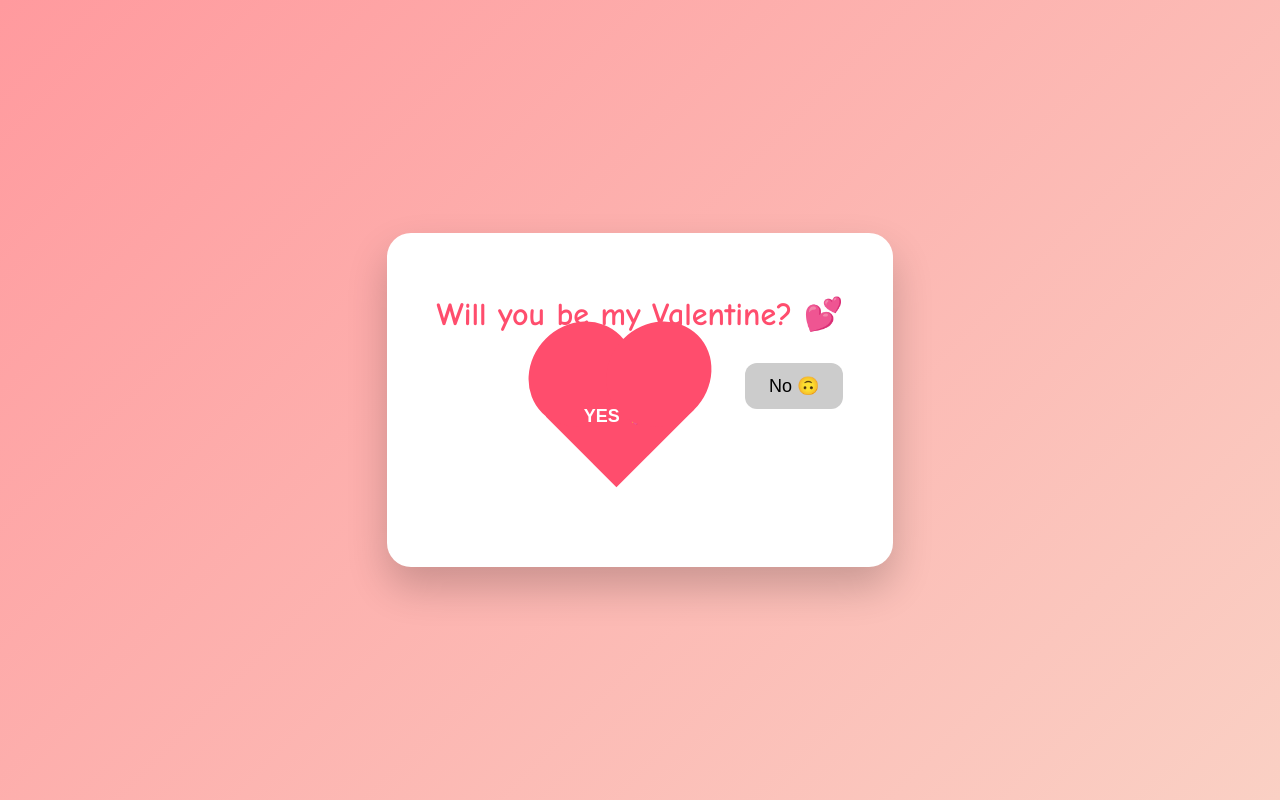
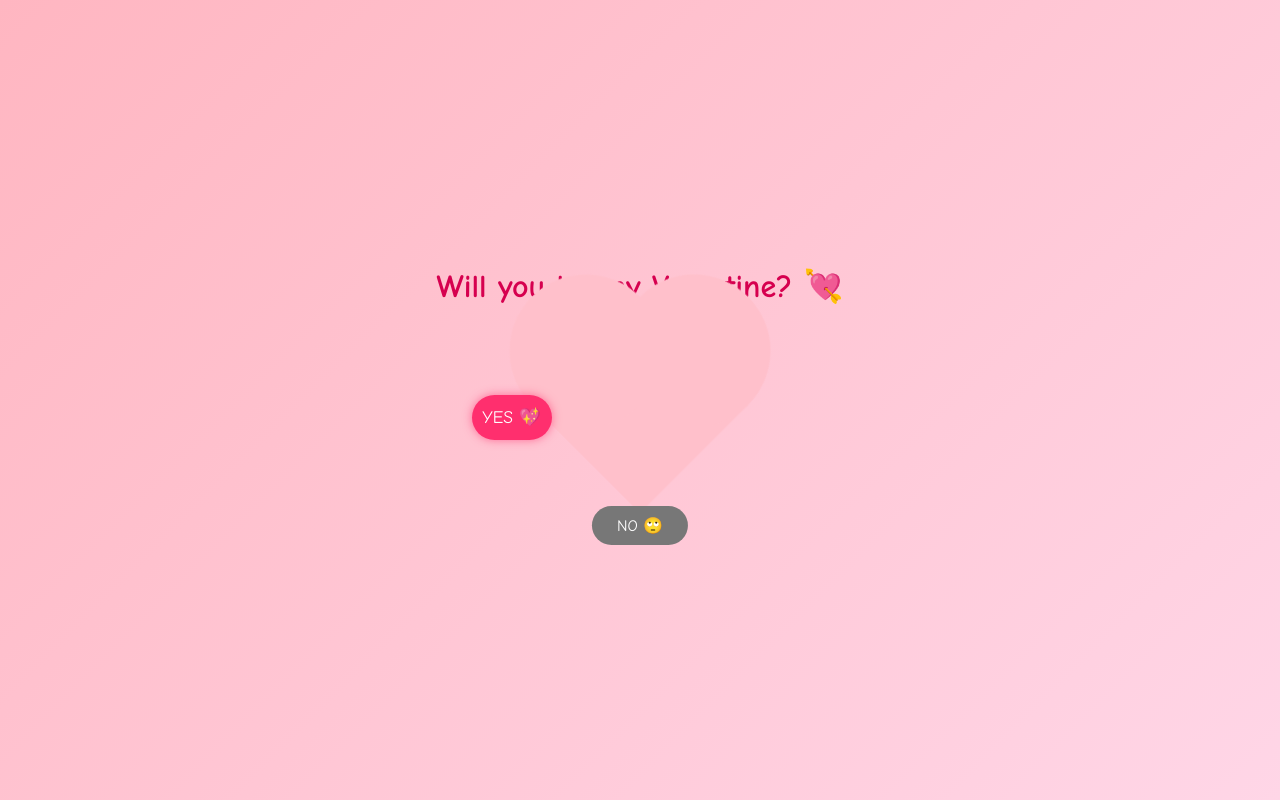
Before and after one commit to nicquel170/clickme, a plain HTML site: page index.html in a window 1280 px wide. Drawn offline with Linux system fonts and the light colour scheme.

Commit message:
Update index.html

```diff
--- a/index.html
+++ b/index.html
@@ -1,156 +1,170 @@
 <!DOCTYPE html>
 <html lang="en">
 <head>
-  <meta charset="UTF-8" />
-  <meta name="viewport" content="width=device-width, initial-scale=1.0" />
-  <title>💖 Valentine Proposal 💖</title>
+<meta charset="UTF-8">
+<meta name="viewport" content="width=device-width, initial-scale=1.0">
+<title>Be My Valentine 💘</title>
+
 <style>
+  * {
+    box-sizing: border-box;
+    font-family: "Comic Sans MS", "Poppins", cursive;
+  }
+
   body {
     margin: 0;
     height: 100vh;
+    background: linear-gradient(135deg, #ffb6c1, #ffd6e7);
     display: flex;
     justify-content: center;
     align-items: center;
-      background: linear-gradient(135deg, #ff9a9e, #fad0c4);
-      font-family: 'Comic Sans MS', cursive, sans-serif;
     overflow: hidden;
   }
-    .card {
-      background: white;
-      padding: 40px 50px 50px;
-      border-radius: 24px;
+
+  .container {
     text-align: center;
-      box-shadow: 0 20px 40px rgba(0,0,0,0.2);
-      position: relative;
   }
+
   h1 {
-      color: #ff4d6d;
+    color: #d6004f;
+    font-size: 2rem;
     margin-bottom: 30px;
   }
+
+  .heart {
+    width: 140px;
+    height: 140px;
+    background: pink;
+    position: relative;
+    transform: rotate(-45deg);
+    margin: auto;
+    animation: pulse 1.5s infinite;
+  }
+
+  .heart::before,
+  .heart::after {
+    content: "";
+    width: 140px;
+    height: 140px;
+    background: pink;
+    border-radius: 50%;
+    position: absolute;
+  }
+
+  .heart::before {
+    top: -70px;
+    left: 0;
+  }
+
+  .heart::after {
+    left: 70px;
+    top: 0;
+  }
+
+  @keyframes pulse {
+    0% { transform: rotate(-45deg) scale(1); }
+    50% { transform: rotate(-45deg) scale(1.1); }
+    100% { transform: rotate(-45deg) scale(1); }
+  }
+
   .buttons {
     position: relative;
-      height: 120px;
+    height: 220px;
     margin-top: 20px;
   }
 
-    /* Heart-shaped YES button */
   #yesBtn {
-      width: 110px;
-      height: 100px;
-      background: #ff4d6d;
-      position: relative;
-      transform: rotate(-45deg);
+    position: absolute;
+    top: 60px;
+    left: 35px;
+    width: 80px;
+    height: 45px;
     border: none;
+    border-radius: 25px;
+    background: #ff2f6e;
+    color: white;
+    font-size: 1.1rem;
     cursor: pointer;
-      margin-right: 40px;
-    }
-    #yesBtn::before,
-    #yesBtn::after {
-      content: "";
-      width: 110px;
-      height: 100px;
-      background: #ff4d6d;
-      border-radius: 50%;
-      position: absolute;
-    }
-    #yesBtn::before {
-      top: -55px;
-      left: 0;
-    }
-    #yesBtn::after {
-      left: 55px;
-      top: 0;
-    }
-    #yesText {
-      position: absolute;
-      top: 38px;
-      left: 18px;
-      transform: rotate(45deg);
-      color: white;
-      font-size: 18px;
-      font-weight: bold;
-      pointer-events: none;
+    z-index: 2;
+    box-shadow: 0 0 10px rgba(255, 47, 110, 0.6);
   }
 
-    /* NO button */
   #noBtn {
-      padding: 12px 24px;
-      font-size: 18px;
+    position: absolute;
+    bottom: 10px;
+    left: 50%;
+    transform: translateX(-50%);
+    padding: 10px 25px;
     border: none;
-      border-radius: 12px;
-      background: #ccc;
-      position: absolute;
-      right: 0;
+    border-radius: 25px;
+    background: #777;
+    color: white;
+    font-size: 1rem;
     cursor: pointer;
   }
 
-    #noText {
-      margin-top: 15px;
-      font-size: 16px;
-      color: #ff4d6d;
-      opacity: 0;
-      transition: opacity 0.2s ease;
+  .heart-float {
+    position: fixed;
+    bottom: -20px;
+    font-size: 24px;
+    animation: floatUp 4s linear forwards;
   }
 
-    .heart {
-      position: fixed;
-      font-size: 26px;
-      animation: float 3s ease-out forwards;
-    }
-    @keyframes float {
-      from { transform: translateY(0) scale(1); opacity: 1; }
-      to { transform: translateY(-220px) scale(1.6); opacity: 0; }
+  @keyframes floatUp {
+    from { transform: translateY(0); opacity: 1; }
+    to { transform: translateY(-120vh); opacity: 0; }
   }
 </style>
 </head>
+
 <body>
-  <div class="card" id="card">
-    <h1>Will you be my Valentine? 💕</h1>
+
+<div class="container">
+  <h1>Will you be my Valentine? 💘</h1>
 
   <div class="buttons">
-      <button id="yesBtn">
-        <div id="yesText">YES 💖</div>
-      </button>
-
-      <button id="noBtn">No 🙃</button>
+    <div class="heart"></div>
+    <button id="yesBtn">YES 💖</button>
+    <button id="noBtn">NO 🙄</button>
+  </div>
 </div>
 
-    <div id="noText">thought you cudda say no 😏</div>
-  </div>
+<!-- Sounds -->
+<audio id="popSound" src="https://assets.mixkit.co/sfx/preview/mixkit-bubble-pop-up-alert-notification-2357.mp3"></audio>
+<audio id="yaySound" src="https://assets.mixkit.co/sfx/preview/mixkit-happy-pop-2060.mp3"></audio>
 
 <script>
-    const noBtn = document.getElementById('noBtn');
-    const yesBtn = document.getElementById('yesBtn');
-    const card = document.getElementById('card');
-    const noText = document.getElementById('noText');
+  const yesBtn = document.getElementById("yesBtn");
+  const noBtn = document.getElementById("noBtn");
+  const popSound = document.getElementById("popSound");
+  const yaySound = document.getElementById("yaySound");
 
-    noBtn.addEventListener('mouseover', () => {
-      const x = Math.random() * 300 - 150;
-      const y = Math.random() * 200 - 100;
-      noBtn.style.transform = `translate(${x}px, ${y}px)`;
-      noText.style.opacity = 1;
+  noBtn.addEventListener("mouseover", moveNo);
+  noBtn.addEventListener("click", moveNo);
+
+  function moveNo() {
+    popSound.play();
+    const x = Math.random() * 80;
+    const y = Math.random() * 80;
+    noBtn.style.left = x + "%";
+    noBtn.style.top = y + "%";
+  }
+
+  yesBtn.addEventListener("click", () => {
+    yaySound.play();
+    document.body.innerHTML = "<h1 style='color:#ff2f6e;font-size:2.5rem;text-align:center;'>YAY 💖 YOU’RE MY VALENTINE 💖</h1>";
+
+    setInterval(() => {
+      const heart = document.createElement("div");
+      heart.className = "heart-float";
+      heart.textContent = "💗";
+      heart.style.left = Math.random() * 100 + "vw";
+      heart.style.fontSize = (20 + Math.random() * 30) + "px";
+      document.body.appendChild(heart);
+      setTimeout(() => heart.remove(), 4000);
+    }, 150);
   });
+</script>
 
-    noBtn.addEventListener('mouseleave', () => {
-      noText.style.opacity = 0;
-    });
-
-    yesBtn.addEventListener('click', () => {
-      card.innerHTML = '<h1>Yayyy!! 💘💘💘</h1><p>You just made me the happiest person 😍</p>';
-      for (let i = 0; i < 50; i++) {
-        createHeart();
-      }
-    });
-
-    function createHeart() {
-      const heart = document.createElement('div');
-      heart.className = 'heart';
-      heart.innerText = '❤️';
-      heart.style.left = Math.random() * window.innerWidth + 'px';
-      heart.style.top = window.innerHeight + 'px';
-      document.body.appendChild(heart);
-      setTimeout(() => heart.remove(), 3000);
-    }
-  </script>
 </body>
 </html>
```
Lines whose indentation alone changed are shown as unchanged.
